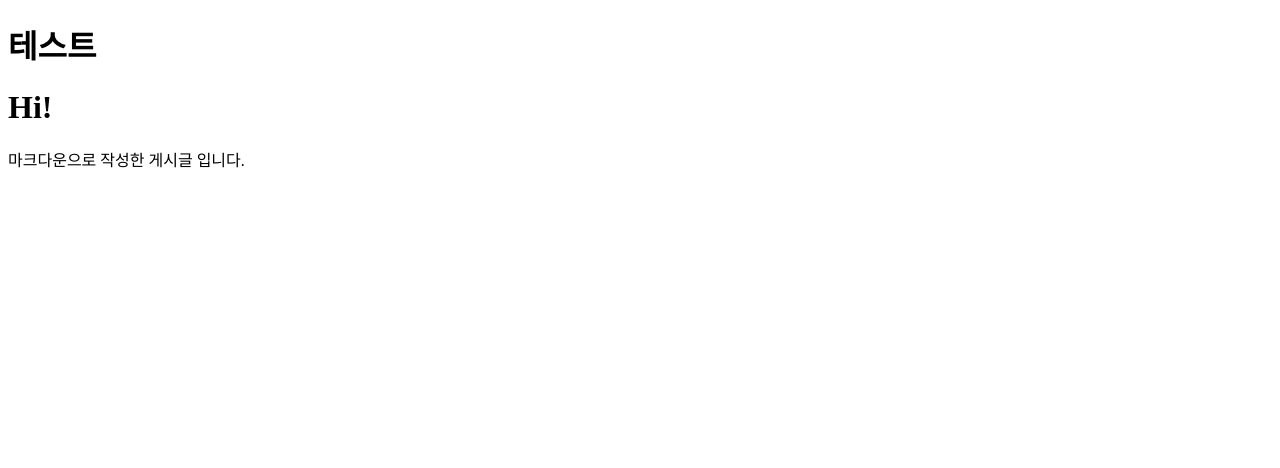
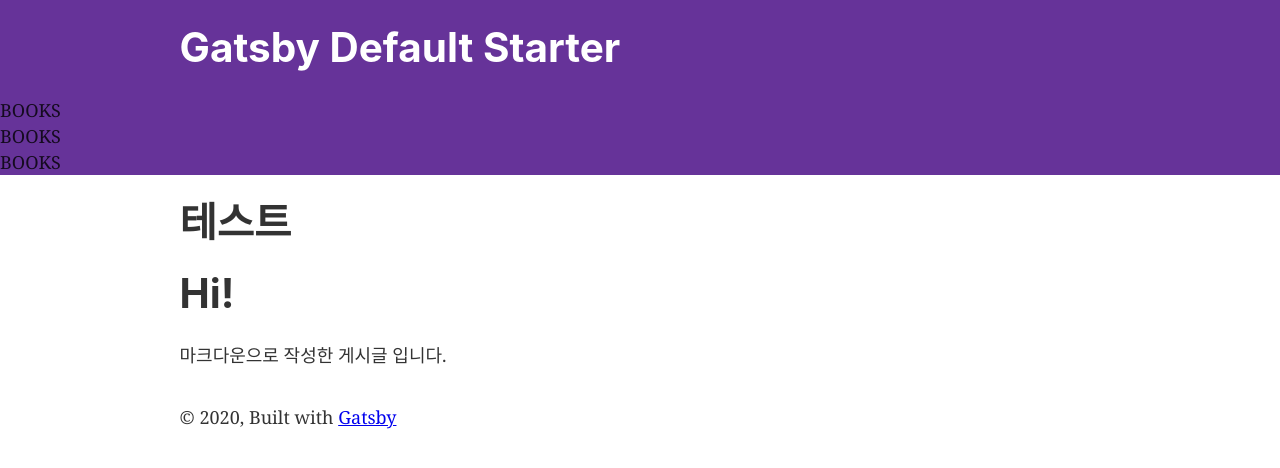
Before and after one commit to stay7/stay7.github.io, a Gatsby site: page /test in a window 1280 px wide. Built offline with nearby package versions, Linux system fonts and the light colour scheme; Gatsby itself is replaced by a stand-in of ours.

Commit message:
Add styled-component

```diff
--- a/package.json
+++ b/package.json
@@ -17,7 +17,8 @@
     "prop-types": "^15.7.2",
     "react": "^16.12.0",
     "react-dom": "^16.12.0",
-    "react-helmet": "^6.1.0"
+    "react-helmet": "^6.1.0",
+    "styled-components": "^5.2.1"
   },
   "devDependencies": {
     "gh-pages": "^3.1.0",
--- a/src/components/header.tsx
+++ b/src/components/header.tsx
@@ -1,8 +1,13 @@
 import { Link } from "gatsby";
-import PropTypes from "prop-types";
 import React from "react";
 
-const Header = ({ siteTitle }) => (
+// https://www.gatesnotes.com/
+
+interface Props {
+  siteTitle: string;
+}
+
+const Header = ({ siteTitle }: Props) => (
   <header
     style={{
       background: `rebeccapurple`,
@@ -28,15 +33,17 @@ const Header = ({ siteTitle }) => (
         </Link>
       </h1>
     </div>
+    <div>
+      BOOKS
+    </div>
+    <div>
+      BOOKS
+    </div>
+    <div>
+      BOOKS
+    </div>
   </header>
 );
 
-Header.propTypes = {
-  siteTitle: PropTypes.string,
-};
-
-Header.defaultProps = {
-  siteTitle: ``,
-};
 
 export default Header;
--- a/src/templates/TemplatePost.tsx
+++ b/src/templates/TemplatePost.tsx
@@ -1,5 +1,6 @@
 import React from "react";
 import { graphql } from "gatsby";
+import Layout from "../components/layout";
 
 export default function TemplatePost({ data }) {
   const {
@@ -7,13 +8,11 @@ export default function TemplatePost({ data }) {
   } = data;
   const {date, path, title} = frontmatter
 
-  console.log(data)
-
   return (
-    <div>
+    <Layout>
       <h1>{frontmatter.title}</h1>
       <div dangerouslySetInnerHTML={{ __html: html }} />
-    </div>
+    </Layout>
   );
 }
 
```
Also changed, not shown: 1 other file.
